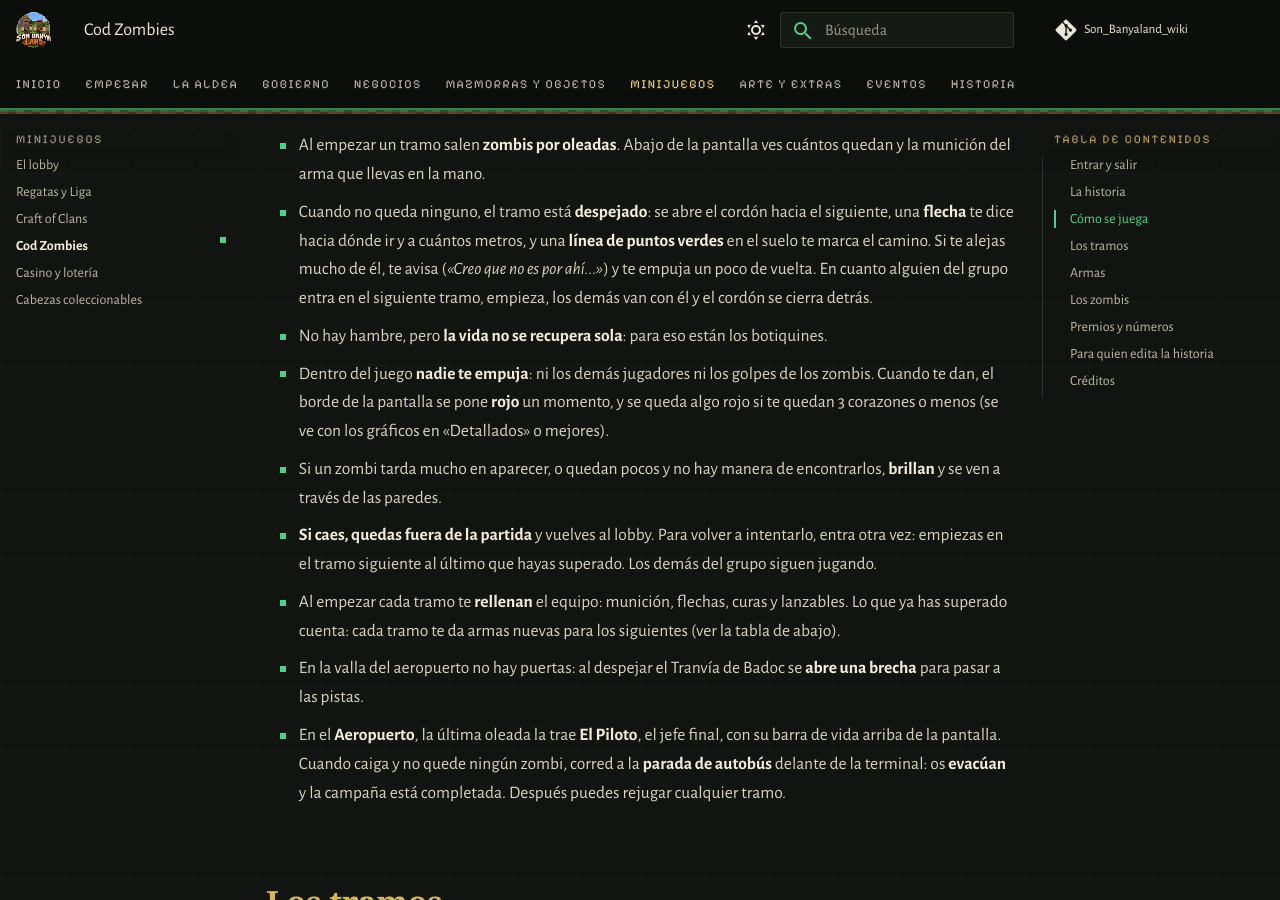
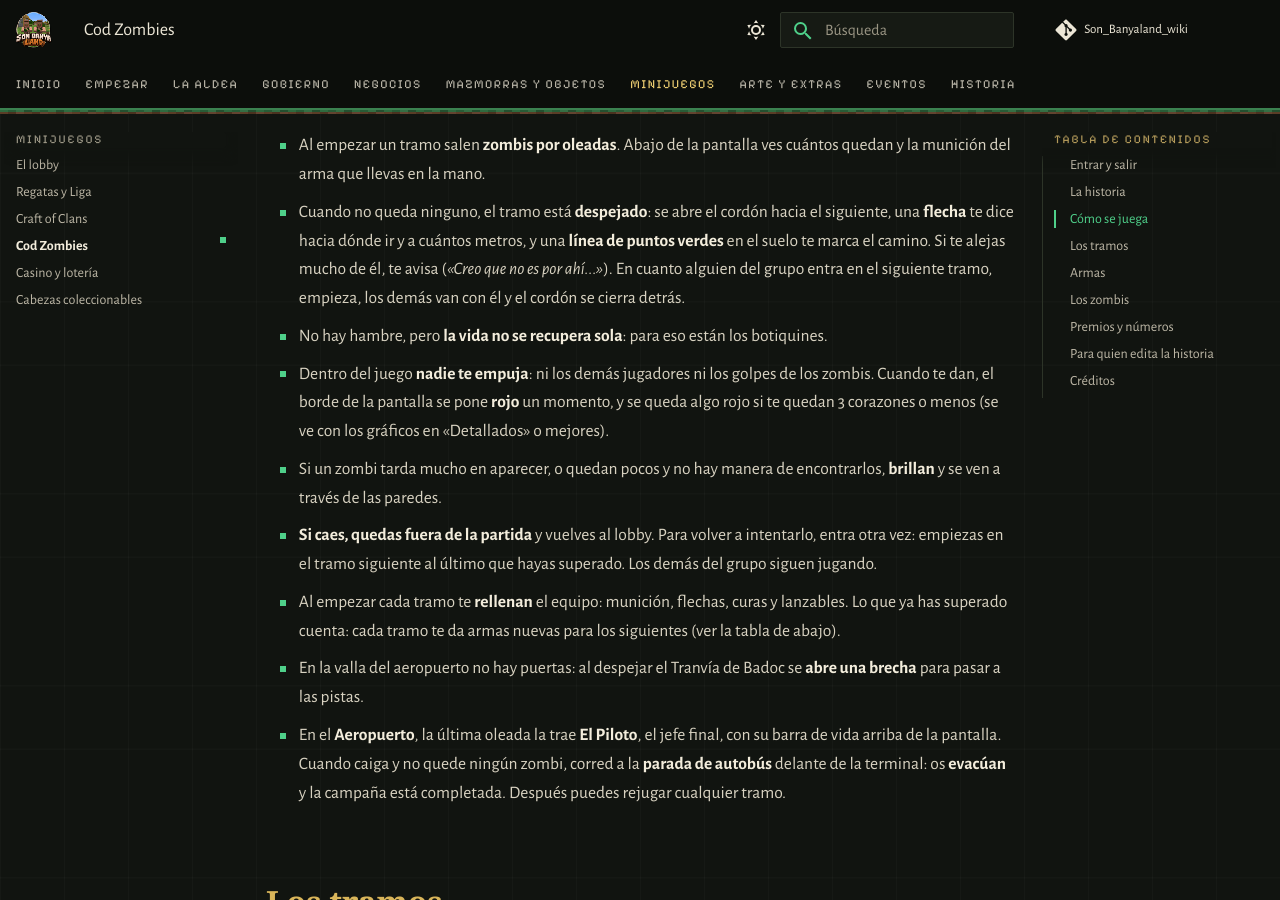
Before and after one commit to PigPilgrim/Son_Banyaland_wiki, an MkDocs documentation site: the page built from docs/zombies.md, in a window 1280 px wide and 900 px high, scrolled down 1796 px. Built offline with MkDocs 1.6.1 and Material for MkDocs 9.7.7, drawn with Linux system fonts in a browser that asks for light colours; some web fonts are replaced; comment, search, counter and statistics services are not loaded.

Commit message:
Zombis: alejarse del camino solo avisa, ya no empuja
Co-Authored-By: Claude Opus 5.5 <noreply@anthropic.com>

```diff
--- a/docs/zombies.md
+++ b/docs/zombies.md
@@ -50,7 +50,7 @@ necesita ayuda.
   que llevas en la mano.
 - Cuando no queda ninguno, el tramo está **despejado**: se abre el cordón hacia el siguiente, una **flecha** te dice
   hacia dónde ir y a cuántos metros, y una **línea de puntos verdes** en el suelo te marca el camino. Si te alejas
-  mucho de él, te avisa (*«Creo que no es por ahí...»*) y te empuja un poco de vuelta. En cuanto alguien del grupo
+  mucho de él, te avisa (*«Creo que no es por ahí...»*). En cuanto alguien del grupo
   entra en el siguiente tramo, empieza, los demás van con él y el cordón se cierra detrás.
 - No hay hambre, pero **la vida no se recupera sola**: para eso están los botiquines.
 - Dentro del juego **nadie te empuja**: ni los demás jugadores ni los golpes de los zombis. Cuando te dan, el borde
```
